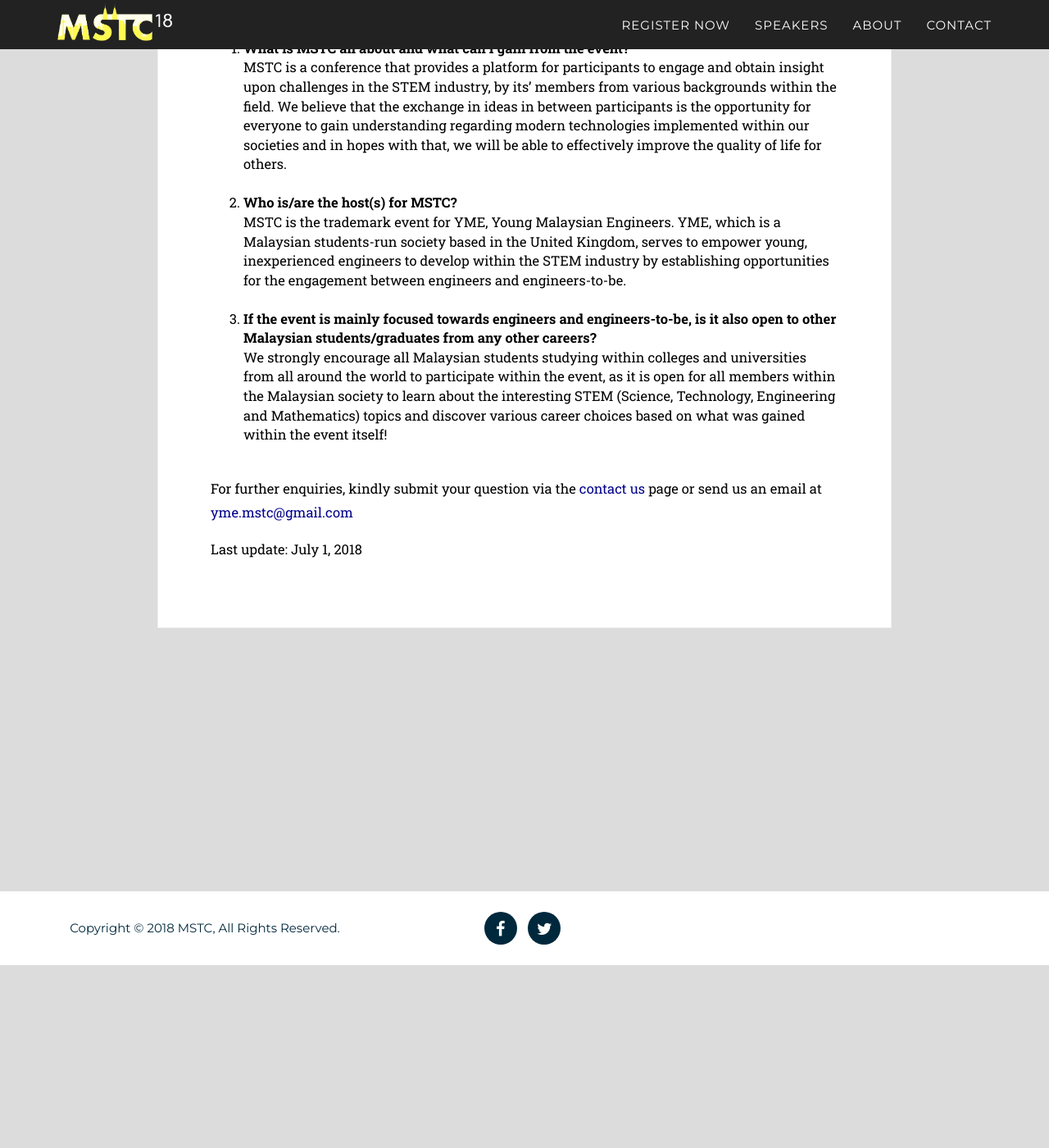
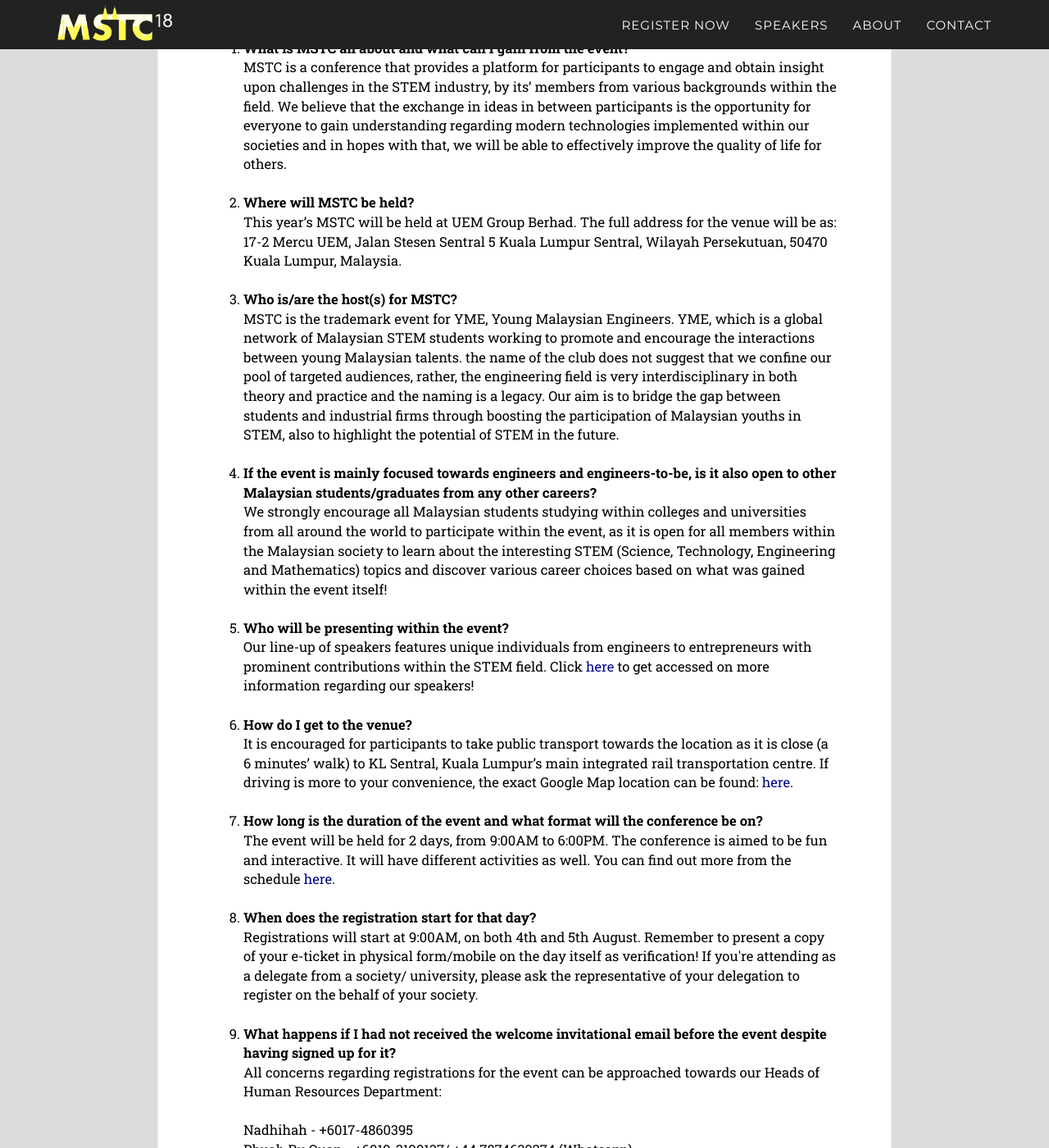
Before and after one commit to mstc18/mstc18.github.io, a Jekyll site: the page built from _2017_pages/faqs.html, in a window 1280 px wide and 1400 px high, scrolled down 223 px. Shown: the whole window at 82% size. Built offline with Jekyll 4.4.1, drawn with Linux system fonts in a browser that asks for light colours; some web fonts are replaced; some of the changed text lies outside the part shown.

Commit message:
Add new faq

```diff
--- a/_2017_pages/faqs.html
+++ b/_2017_pages/faqs.html
@@ -21,14 +21,12 @@ published: true
               regarding modern technologies implemented within our societies and in hopes with that, we will be able to
               effectively improve the quality of life for others.<br><br>
           </li>
-          <!-- <li><b>Where will MSTC be held?</b>
+          <li><b>Where will MSTC be held?</b>
               <br>This year’s MSTC will be held at UEM Group Berhad. The full address for the venue will be as: 17-2 Mercu
               UEM, Jalan Stesen Sentral 5 Kuala Lumpur Sentral, Wilayah Persekutuan, 50470 Kuala Lumpur, Malaysia.<br><br>
-          </li>  -->
+          </li>
           <li><b>Who is/are the host(s) for MSTC?</b>
-              <br>MSTC is the trademark event for YME, Young Malaysian Engineers. YME, which is a Malaysian students-run
-              society based in the United Kingdom, serves to empower young, inexperienced engineers to develop within
-              the STEM industry by establishing opportunities for the engagement between engineers and engineers-to-be.<br><br>
+              <br>MSTC is the trademark event for YME, Young Malaysian Engineers. YME, which is a global network of Malaysian STEM students working to promote and encourage the interactions between young Malaysian talents. the name of the club does not suggest that we confine our pool of targeted audiences, rather, the engineering field is very interdisciplinary in both theory and practice and the naming is a legacy. Our aim is to bridge the gap between students and industrial firms through boosting the participation of Malaysian youths in STEM, also to highlight the potential of STEM in the future.<br><br>
           </li>
           <li><b>If the event is mainly focused towards engineers and engineers-to-be, is it also open to other
               Malaysian students/graduates from any other careers?</b>
@@ -37,32 +35,29 @@ published: true
                society to learn about the interesting STEM (Science, Technology, Engineering and Mathematics)
                topics and discover various career choices based on what was gained within the event itself!<br><br>
           </li>
-          <!-- <li><b>Who will be presenting within the event?</b>
+          <li><b>Who will be presenting within the event?</b>
               <br>Our line-up of speakers features unique individuals from engineers to entrepreneurs with
-              prominent contributions within the STEM field. Click on the link(hyperlink) to get accessed on
+              prominent contributions within the STEM field. Click <a href="../#speakers">here</a> to get accessed on
               more information regarding our speakers!<br><br>
-          </li> -->
-          <!-- <li><b>How do I get to the venue?</b>
+          </li>
+          <li><b>How do I get to the venue?</b>
               <br>It is encouraged for participants to take public transport towards the location as it is close
               (a 6 minutes’ walk) to KL Sentral, Kuala Lumpur’s main integrated rail transportation centre. If
               driving is more to your convenience, the exact Google Map location can be found: <a href="/venue">here</a>.<br><br>
           </li>
            <li><b>How long is the duration of the event and what format will the conference be on?</b>
-              <br>The event will be held for one and half day and is divided into 3 sections. The first day of the event consists
-              of 2 sections while the last section will be carried out on the second day. In between sessions on the first day,
-              a corporate luncheon will be held.<br><br>
+              <br>The event will be held for 2 days, from 9:00AM to 6:00PM. The conference is aimed to be fun and interactive. It will have different activities as well. You can find out more from the schedule <a href="/agenda">here</a>.<br><br>
           </li>
           <li><b>When does the registration start for that day?</b>
-              <br>Registrations will start at 8:30am, on the 12nd of August 2017. Remember to present a copy of your welcome
-              invitational email in physical form/mobile on the day itself as verification!.<br><br>
+              <br>Registrations will start at 9:00AM, on both 4th and 5th August. Remember to present a copy of your e-ticket in physical form/mobile on the day itself as verification! If you're attending as a delegate from a society/ university, please ask the representative of your delegation to register on the behalf of your society.<br><br>
           </li>
           <li><b>What happens if I had not received the welcome invitational email before the event despite having signed
               up for it?</b>
               <br>All concerns regarding registrations for the event can be approached towards our Heads of Human Resources
               Department:<br><br>
-                Muhammad Alif - +6018-2855382<br>
-                Lai Joe Yee - +6017-3556167<br><br>
-                Working email for Event Registration: <a href="mailto:contact.mstc@gmail.com">contact.mstc@gmail.com</a>.<br><br>
+                Nadhihah - +6017-4860395<br>
+                Phuah Ru Quan - +6019-3190137/ +44 7874630274 (Whatsapp)<br><br>
+                Working email for Event Registration: <a href="mailto:yme.mstc@gmail.com">yme.mstc@gmail.com</a>.<br><br>
           </li>
           <li><b>Is it possible for me to register at the door on the event day itself?</b>
               <br>Unless we have reached maximum capacity for the event (which will be informed to the public via our
@@ -75,19 +70,18 @@ published: true
           </li>
            <li><b>Where do I submit my food preferences if I were to participate within the event?</b>
               <br>All food preferences can be informed via the registration form. If there are any add-ons to food preferences,
-              do inform us in the Human Resources Department! (Contacts can be found in the answer for Question 9 as above.)<br><br>
+              do inform us in the Human Resources Department!<br><br>
           </li>
           <li><b>Whom will be the main point of contact in case of emergency during the event?</b>
               <br>If there’s any doubts/emergencies in mind within or even regarding the event itself, please do not hesitate
               to contact the main Coordinators!<br><br>
-                Ganesh Pramod (Coordinator) - +6018-9555868<br>
-                Ooi Shu Ning (Deputy Coordinator) - +6012-5732341<br>
-                Ain Syafiqah (Deputy Coordinator) - +6019-9298277<br><br>
+                Liew Li Hong (Coordinator) - +60167170378<br>
+                Azrai (Deputy Coordinator) - +447871948828 (Whatsapp)<br>
+                Yeo Zhi Chao (Deputy Coordinator) - +447599021945<br><br>
                 Alternatively, you can also send us an email at <a href="mailto:yme.mstc@gmail.com">yme.mstc@gmail.com</a>.<br><br>
           </li>
           <li><b>What is the dress-code for the conference?</b>
-              <br>Formal/Smart-casual. It is advised for participants that are participating in the corporate
-              luncheon to attend in formal attire.<br><br>
+              <br>Business casual. However, slippers and flip-flops are not allowed.<br><br>
           </li>
            <li><b>Can I take photos or record within the event?</b>
               <br>Flash photography and recording during presentations or panel sessions are strictly prohibited since it will interrupt
@@ -111,5 +104,5 @@ published: true
             page or send us an email at <a href="mailto:yme.mstc@gmail.com">yme.mstc@gmail.com</a>
         </p>
 
-      <p>Last update: July 1, 2018</p>
+      <p>Last update: August 2nd, 2018</p>
     </div>
```
Also changed, not shown: other parts of _2017_pages/faqs.html (+2 -3 lines).
